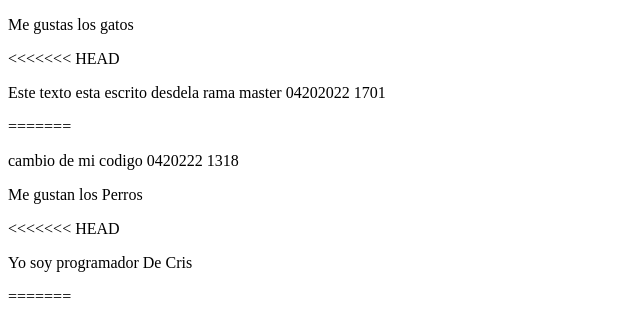
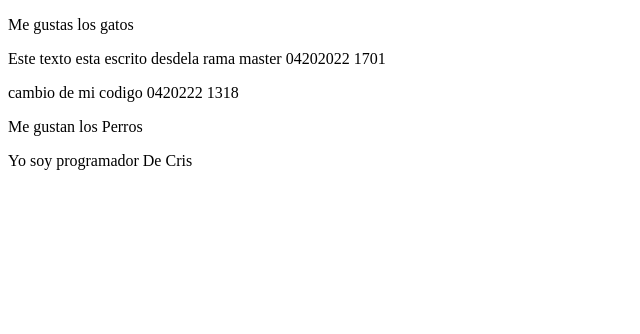
Before and after one commit to COOPERTUL/prueba04182022, a plain HTML site: page index.html in a window 1280 px wide. Shown: the whole page, without its empty margins (0-640 px from the left). Drawn offline with Linux system fonts and the light colour scheme.

Commit message:
Commit 04212022

```diff
--- a/index.html
+++ b/index.html
@@ -10,18 +10,12 @@
 		<p>
 			Me gustas los gatos
 		</p>
-
-<<<<<<< HEAD
-	<p>Este texto esta escrito desdela rama master 04202022 1701</p>
-=======
+		<p>Este texto esta escrito desdela rama master 04202022 1701</p>
 		<p>
 			cambio de mi codigo 0420222 1318
 		</p>
-
 		<p>Me gustan los Perros </p>
-<<<<<<< HEAD
 		<p>Yo soy programador De Cris</p>
-=======
 	</div>
 </body>
 </html>
```
